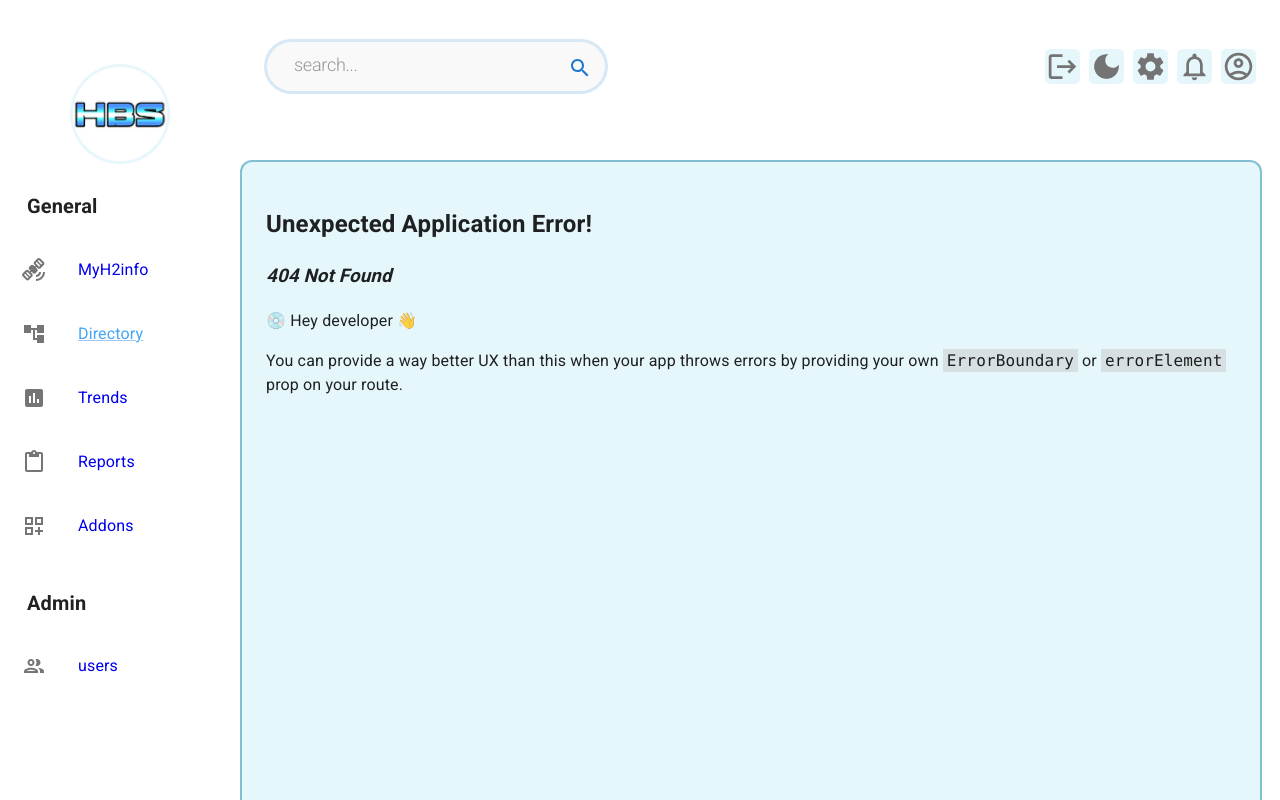
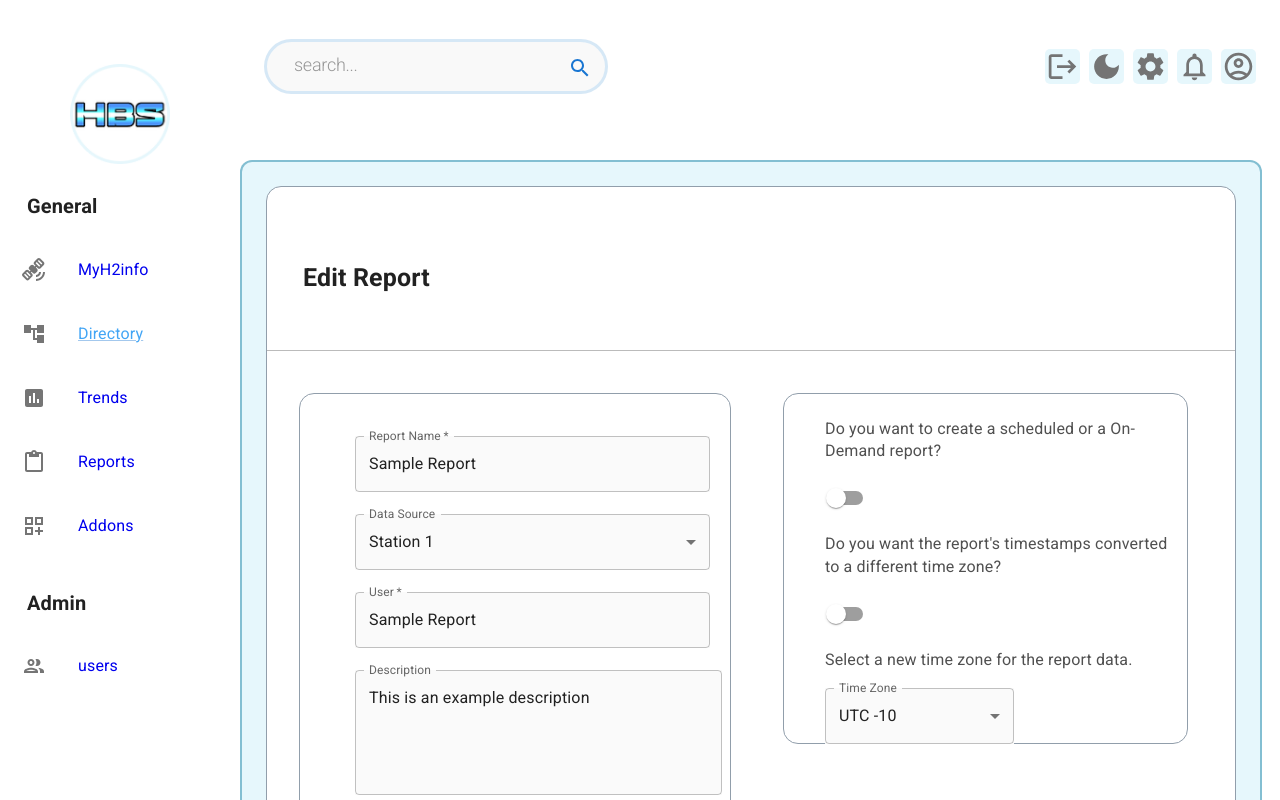
Before and after one commit to kpierc11/Dashboard_Demo, a React (Create React App) app in the folder app/: page /edit-report-page in a window 1280 px wide. Before the commit this address had no page. Shown: the top 800 px of the page. Built offline with nearby package versions, Linux system fonts and the light colour scheme.

Commit message:
added input fields and content to second box

```diff
--- a/app/src/components/UserSettings/TimePicker.tsx
+++ b/app/src/components/UserSettings/TimePicker.tsx
@@ -4,6 +4,7 @@ import TextField from '@mui/material/TextField';
 import { AdapterDayjs } from '@mui/x-date-pickers/AdapterDayjs';
 import { LocalizationProvider } from '@mui/x-date-pickers/LocalizationProvider';
 import { TimePicker } from '@mui/x-date-pickers/TimePicker';
+import { TextFieldProps } from '@mui/material';
 
 export default function Timeset() {
   const [value, setValue] = React.useState<Dayjs | null>(null);
@@ -13,10 +14,10 @@ export default function Timeset() {
       <TimePicker
         label="Select Time"
         value={value}
-        onChange={(newValue) => {
+        onChange={(newValue: any) => {
           setValue(newValue);
         }}
-        renderInput={(params) => <TextField {...params} />}
+        renderInput={(params: JSX.IntrinsicAttributes & TextFieldProps) => <TextField {...params} />}
       />
     </LocalizationProvider>
   );
--- a/app/src/navigation/Navigation.tsx
+++ b/app/src/navigation/Navigation.tsx
@@ -6,6 +6,7 @@ import StationsPage from "../pages/stationsPage/StationsPage";
 import NavTabs from "../components/UserSettings/NavTabs";
 import TrendsPage from "../pages/trendsPage/TrendsPage";
 import WidgetsPage from "../pages/WidgetsPage";
+import EditReportPage from "../pages/editReportsPage/EditReportPage";
 
 export const router = createBrowserRouter([
   {
@@ -42,4 +43,8 @@ export const router = createBrowserRouter([
     path: "station-data-page",
     element: <StationDataPage></StationDataPage>,
   },
+  {
+    path: "edit-report-page",
+    element: <EditReportPage/>,
+  },
 ]);
--- a/app/src/pages/editReportsPage/EditReportPage.tsx
+++ b/app/src/pages/editReportsPage/EditReportPage.tsx
@@ -1,4 +1,14 @@
-import { Box, Grid, MenuItem, Paper, styled, TextField } from "@mui/material";
+import {
+  Box,
+  Grid,
+  MenuItem,
+  Paper,
+  styled,
+  Switch,
+  TextField,
+} from "@mui/material";
+import { fontSize } from "@mui/system";
+import { any } from "prop-types";
 import "./editReportPage.css";
 
 export default function EditReportPage() {
@@ -6,33 +16,51 @@ export default function EditReportPage() {
     backgroundColor: theme.palette.mode === "dark" ? "#1A2027" : "#fff",
     ...theme.typography.body2,
     padding: theme.spacing(1),
-    textAlign: "center",
+    textAlign: "left",
     color: theme.palette.text.secondary,
   }));
 
-  const currencies = [
+  const stations = [
     {
-      value: "USD",
-      label: "$",
+      value: "st1",
+      label: "Station 1",
     },
     {
-      value: "EUR",
-      label: "€",
+      value: "st2",
+      label: "Station 2",
     },
     {
-      value: "BTC",
-      label: "฿",
+      value: "st3",
+      label: "Station 3",
     },
     {
-      value: "JPY",
-      label: "¥",
+      value: "st4",
+      label: "Station 4",
+    },
+  ];
+  const TimeZone = [
+    {
+      value: "tm1",
+      label: "UTC -10",
+    },
+    {
+      value: "tm2",
+      label: "UTC -9",
+    },
+    {
+      value: "tm3",
+      label: "UTC -8",
+    },
+    {
+      value: "tm4",
+      label: "UTC -7",
     },
   ];
 
   return (
     <div className="edit-report-main-container">
       <div className="edit-report-top-section">
-        <h3>Edit Report</h3>
+        <h3 className="edit-report-title">Edit Report</h3>
       </div>
 
       <Box>
@@ -52,17 +80,6 @@ export default function EditReportPage() {
                   sx={{
                     backgroundColor: "#FAFAFA",
                     marginBottom: "22px",
-                    maxWidth:355,
-                  }}
-                  required
-                  id="outlined-required"
-                  label="Report Name"
-                  defaultValue="Sample Report"
-                />
-                <TextField
-                  sx={{
-                    backgroundColor: "#FAFAFA",
-                    marginBottom: "22px",
                     maxWidth: 355,
                   }}
                   required
@@ -78,10 +95,10 @@ export default function EditReportPage() {
                   }}
                   id="outlined-select-currency"
                   select
-                  label="Select"
-                  helperText="Please select your currency"
+                  label="Data Source"
+                  defaultValue="st1"
                 >
-                  {currencies.map((option) => (
+                  {stations.map((option) => (
                     <MenuItem key={option.value} value={option.value}>
                       {option.label}
                     </MenuItem>
@@ -93,17 +110,60 @@ export default function EditReportPage() {
                     marginBottom: "22px",
                     maxWidth: 355,
                   }}
+                  required
+                  id="outlined-required"
+                  label="User"
+                  defaultValue="Sample Report"
+                />
+                <TextField
+                  sx={{
+                    backgroundColor: "#FAFAFA",
+                    marginBottom: "22px",
+                    maxWidth: 500,
+                  }}
                   id="outlined-multiline-static"
-                  label="Multiline"
+                  label="Description"
                   multiline
                   rows={4}
-                  defaultValue="Default Value"
+                  defaultValue="This is an example description"
                 />
               </div>
             </Item>
           </Grid>
           <Grid xs={12} md={12} lg={6}>
-            <Item className="edit-report-column-two"></Item>
+            <Item className="edit-report-column-two">
+              <p className="report-paragraph">
+                Do you want to create a scheduled or a On-Demand report?
+              </p>
+              <Switch className="switch-editreport" />
+              <p className="report-paragraph">
+                Do you want the report's timestamps converted to a different
+                time zone?
+              </p>
+              <Switch className="switch-editreport" />
+              <p className="report-paragraph">
+                Select a new time zone for the report data.
+              </p>
+              <TextField
+                sx={{
+                  backgroundColor: "#FAFAFA",
+                  marginBottom: "22px",
+                  maxWidth: 350,
+                  width: "189px",
+                  marginLeft: "33px",
+                }}
+                id="outlined-select-currency"
+                select
+                label="Time Zone"
+                defaultValue="tm1"
+              >
+                {TimeZone.map((option) => (
+                  <MenuItem key={option.value} value={option.value}>
+                    {option.label}
+                  </MenuItem>
+                ))}
+              </TextField>
+            </Item>
           </Grid>
         </Grid>
       </Box>
--- a/app/src/pages/editReportsPage/editReportPage.css
+++ b/app/src/pages/editReportsPage/editReportPage.css
@@ -3,8 +3,11 @@
   height: 100%;
   width: 100%;
   border-radius: 15px;
-  padding-bottom:92px;
+  padding-bottom: 92px;
   border: 1px solid #919eab;
+}
+.edit-report-title {
+  font-size: 25px;
 }
 
 .edit-report-top-section {
@@ -19,18 +22,28 @@
   height: 558px;
   margin-top: 42px;
   margin-left: 32px;
-  margin-right:20px;
-  border: 1px solid #919EAB;
-  border-radius:15px !important;
+  margin-right: 20px;
+  border: 1px solid #919eab;
+  border-radius: 15px !important;
   box-shadow: none !important;
 }
 
 .edit-report-column-two {
-    height: 558px;
-    margin-top: 42px;
-    margin-left: 32px;
-    border: 1px solid #919EAB;
-    border-radius:15px !important;
-    box-shadow: none !important;
-    margin-right:47px;
-  }
+  height: 351px;
+  margin-top: 42px;
+  margin-left: 32px;
+  border: 1px solid #919eab;
+  border-radius: 15px !important;
+  box-shadow: none !important;
+  margin-right: 47px;
+}
+
+.report-paragraph {
+  font-size: 16px;
+  margin-left: 33px;
+  color: rgba(80, 80, 80, 1);
+}
+
+.switch-editreport{
+  margin-left: 25px;
+}
```
